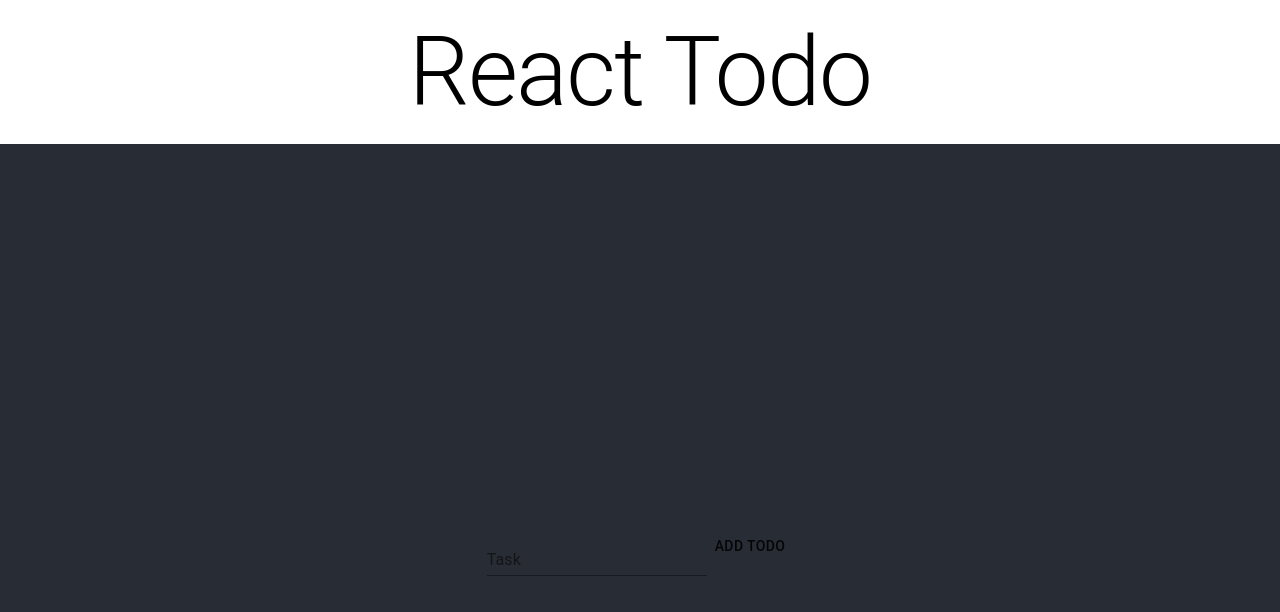
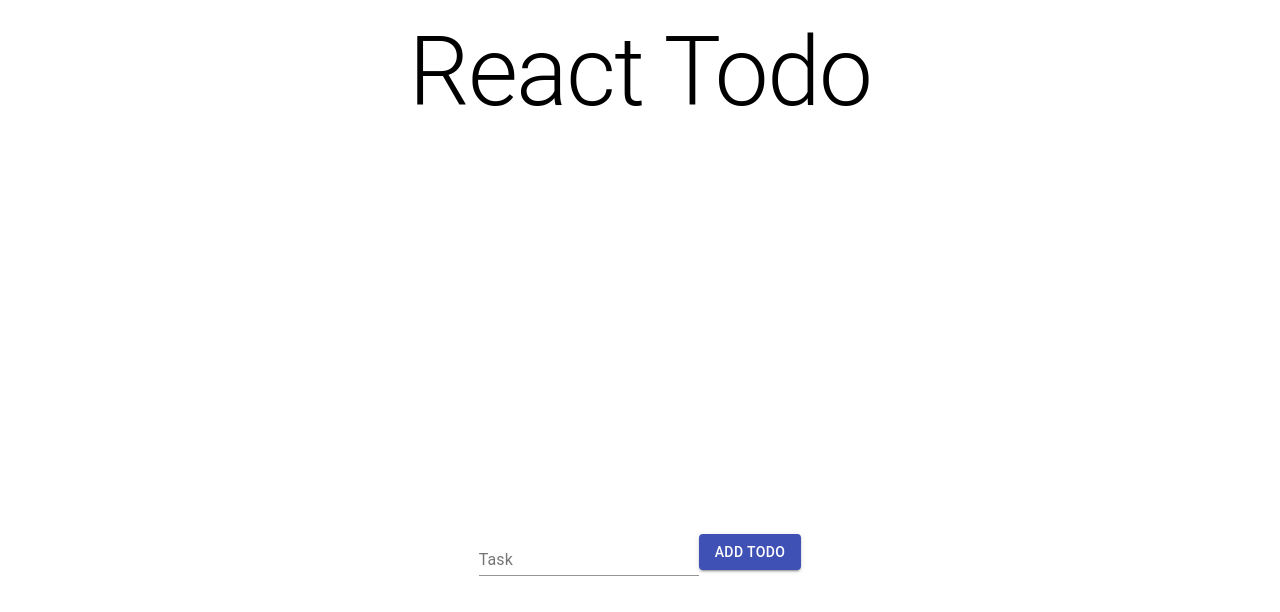
Before and after one commit to AjaySankar/react-todos, a React (Create React App) app: page / in a window 1280 px wide. Shown: the top 612 px of the page. Built offline with nearby package versions, Linux system fonts and the light colour scheme.

Commit message:
added more styles

```diff
--- a/src/App.css
+++ b/src/App.css
@@ -1,5 +1,21 @@
 .App {
   text-align: center;
+}
+
+body,
+html,
+#root {
+  height: 100%;
+}
+
+.todo-form {
+  display: flex;
+  flex-direction: row;
+  align-items: center;
+}
+
+li {
+  text-align: initial;
 }
 
 .App-logo {
@@ -14,7 +30,6 @@
 }
 
 .App-header {
-  background-color: #282c34;
   min-height: 100vh;
   display: flex;
   flex-direction: column;
@@ -37,6 +52,6 @@
   }
 }
 
-ul {
-  list-style: none;
+p {
+  color: black;
 }
--- a/src/components/TodoForm.js
+++ b/src/components/TodoForm.js
@@ -20,9 +20,9 @@ const TodoForm = ({addTodo}) => {
             setTodo({...defualtTodo})
         }
     }
-    return <form onSubmit={handleSubmit}>
+    return <form className="todo-form" onSubmit={handleSubmit}>
         <TextField label="Task" type="text" name="task" value={todo.task} onChange={handleChange}/>
-        <Button type="submit">Add Todo</Button>
+        <Button type="submit" color="primary" variant="contained">Add Todo</Button>
     </form>
 }
 
```
